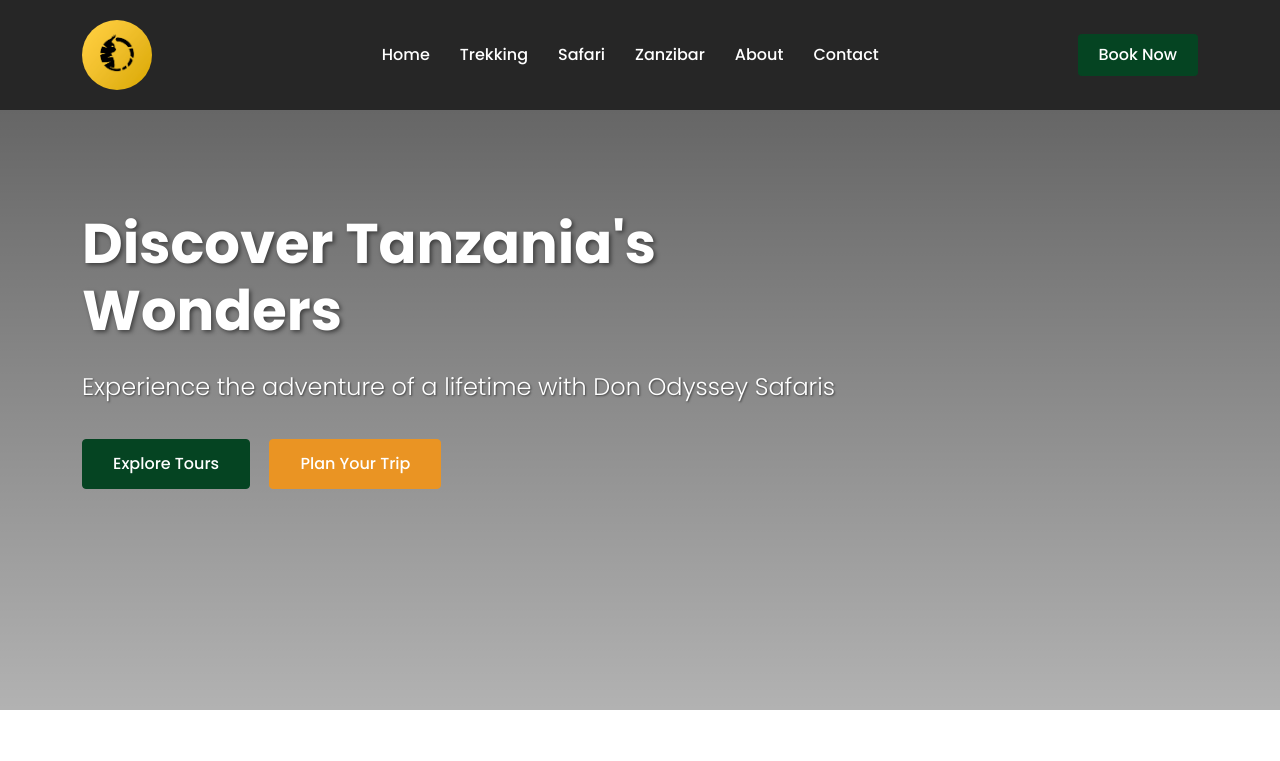
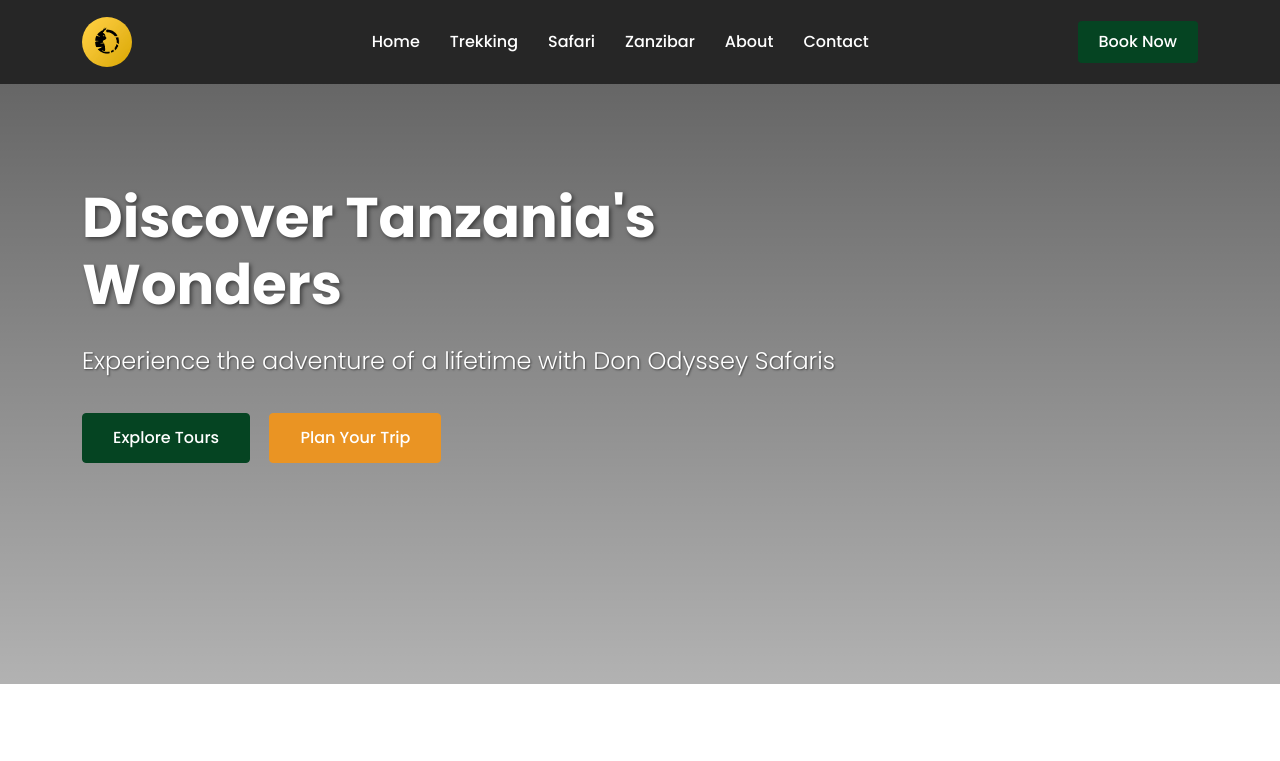
Before and after one commit to sherlock-07/DON-ODYSSEY, a plain HTML site: page index.html in a window 1280 px wide. Shown: the top 761 px of the page. Drawn offline with Linux system fonts and the light colour scheme.

Commit message:
NAVBAR ADJUSTMENTS

```diff
--- a/css/styles.css
+++ b/css/styles.css
@@ -29,7 +29,7 @@
 
 
 .logo-img {
-    height: 70px; /* Adjust based on your logo's aspect ratio */
+    height: 50px; /* Adjust based on your logo's aspect ratio */
     width: auto;
     transition: all 0.3s ease;
     border-radius: 40px;
@@ -54,7 +54,7 @@ h1, h2, h3, h4, h5, h6 {
 /* Navigation */
 .navbar {
     background-color: rgba(0, 0, 0, 0.85);
-    padding: 15px 0;
+    padding: 12px 0;
     transition: all 0.3s ease;
     position: relative; /* Changed from fixed to relative */
     z-index: 1000;
@@ -1552,6 +1552,7 @@ footer {
         position: relative; /* Only fixed for mobile/tablet */
         top: 0;
         width: 100%;
+        padding: 5px 0;
     }
 
     .navbar.scrolled {
```
